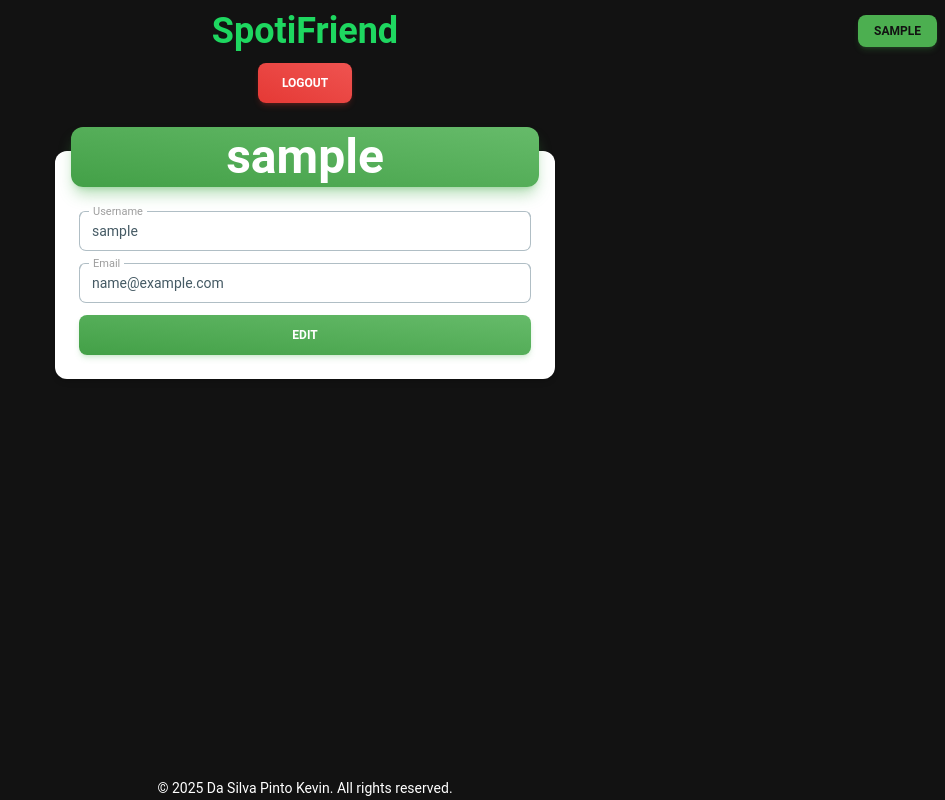
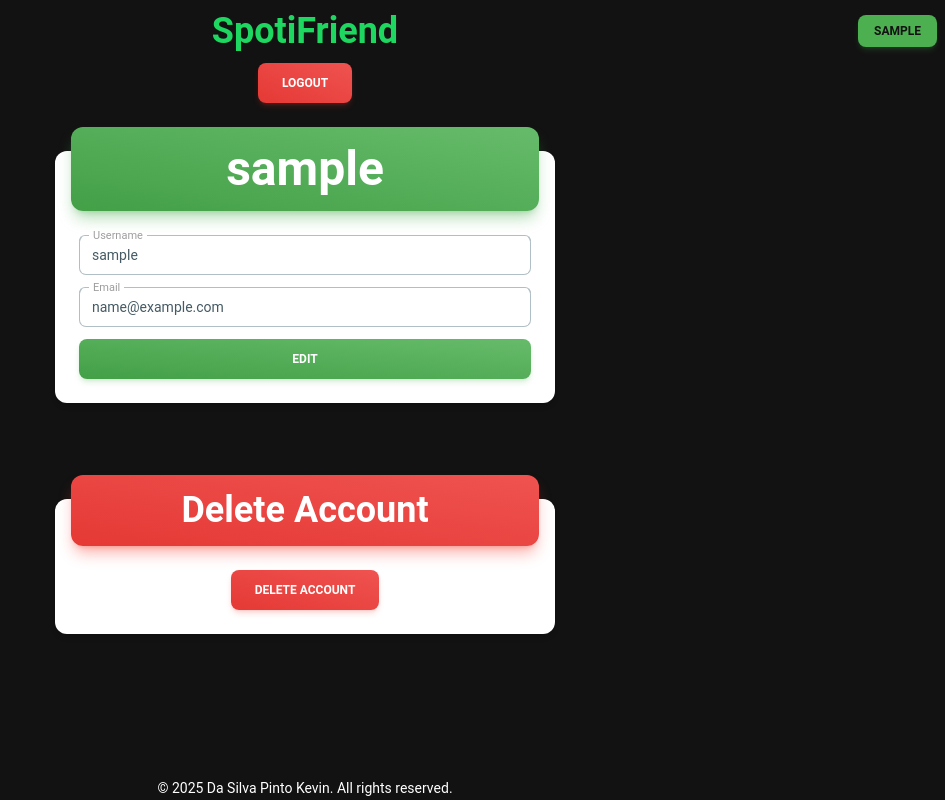
Before and after one commit to NamelessProj/SpotiFriend-frontend, a React (Vite) app: page /profile in a window 1280 px wide. Shown: the whole page, without its empty margins (335-1280 px from the left). Built offline with nearby package versions, Linux system fonts and the light colour scheme; sample sign-in values are in the browser's storage.

Commit message:
Adding the possibility to delete the user account

```diff
--- a/src/pages/UserProfile.jsx
+++ b/src/pages/UserProfile.jsx
@@ -7,12 +7,14 @@ import NProgress from "nprogress";
 
 const UserProfile = () => {
     const {userInfo, setCredentials, logout} = useAuthStore();
-    const {user, userError, userLogout, updateUser} = useUserStore();
+    const {user, userError, userLogout, updateUser, deleteUser} = useUserStore();
     const [username, setUsername] = useState("");
     const [email, setEmail] = useState("");
     const [error, setError] = useState("");
 
     const [logoutError, setLogoutError] = useState("");
+
+    const [deleteError, setDeleteError] = useState("");
 
     const navigate = useNavigate();
 
@@ -67,6 +69,22 @@ const UserProfile = () => {
         }
     }
 
+    const handleDelete = async (e) => {
+        e.preventDefault();
+        setDeleteError("");
+
+        try{
+            NProgress.start();
+            await deleteUser();
+            logout();
+            navigate("/");
+        }catch(error){
+            setDeleteError(error);
+        }finally{
+            NProgress.done();
+        }
+    }
+
     return (
         <main>
             {userInfo && (
@@ -83,7 +101,7 @@ const UserProfile = () => {
                     </div>
                     <div className="mt-12 max-w-[500px] mx-auto">
                         <Card>
-                            <CardHeader color="green" variant="gradient" className="flex justify-center items-center">
+                            <CardHeader color="green" variant="gradient" className="flex justify-center items-center py-3">
                                 <Typography variant="h1">
                                     {userInfo.username}
                                 </Typography>
@@ -117,6 +135,25 @@ const UserProfile = () => {
                             </CardBody>
                         </Card>
                     </div>
+                    <div className="mt-24 max-w-[500px] mx-auto">
+                        <Card>
+                            <CardHeader color="red" variant="gradient" className="flex justify-center items-center py-3">
+                                <Typography variant="h2">
+                                    Delete Account
+                                </Typography>
+                            </CardHeader>
+                            <CardBody className="flex flex-col gap-3 justify-center items-center">
+                                {deleteError && (
+                                    <Alert color="red">
+                                        {deleteError}
+                                    </Alert>
+                                )}
+                                <Button color="red" variant="gradient" onClick={handleDelete}>
+                                    Delete Account
+                                </Button>
+                            </CardBody>
+                        </Card>
+                    </div>
                 </div>
             )}
         </main>
```
